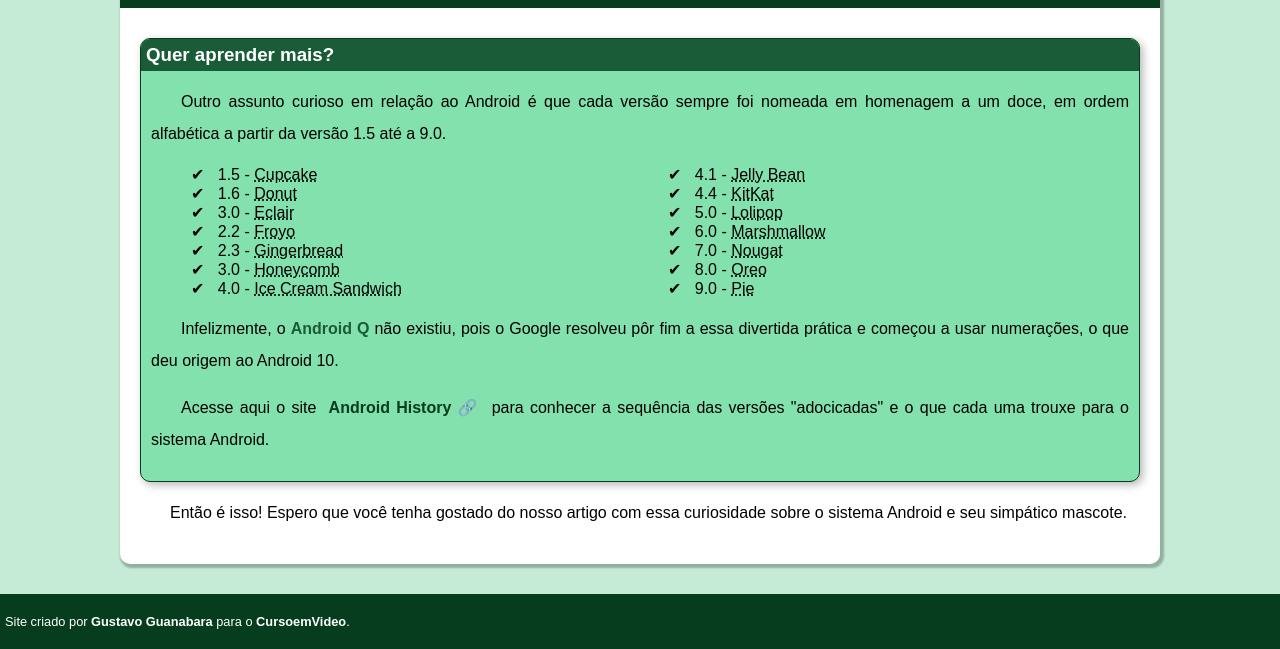
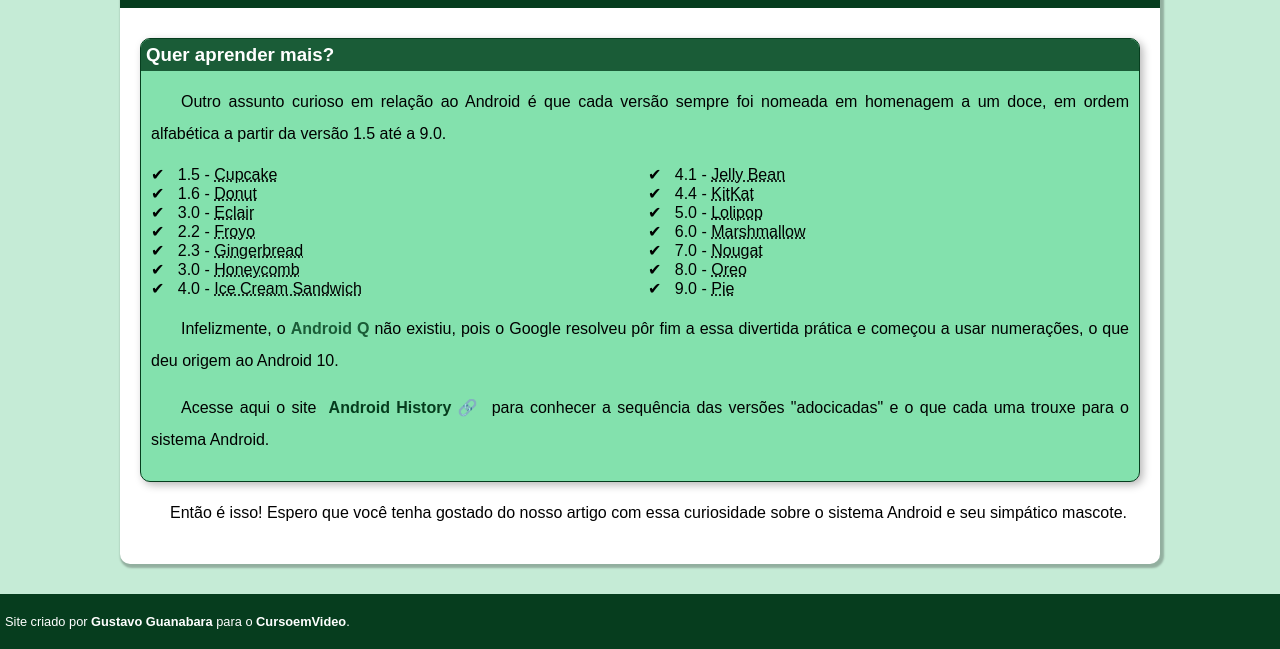
Before and after one commit to ThiagoRCdev10/html5_e_css3, a plain HTML site: page Desafio-Módulo-2/android.html in a window 1280 px wide. Shown: the part 2423-3072 px from the top of the page. Drawn offline with Linux system fonts and the light colour scheme.

Commit message:
correção de formatação no "px"

```diff
--- a/Desafio-Módulo-2/style.css
+++ b/Desafio-Módulo-2/style.css
@@ -31,7 +31,7 @@
 
 * {
     margin: 0px;
-    padding: 0ppx;
+    padding: 0px;
 
 }
 
```
